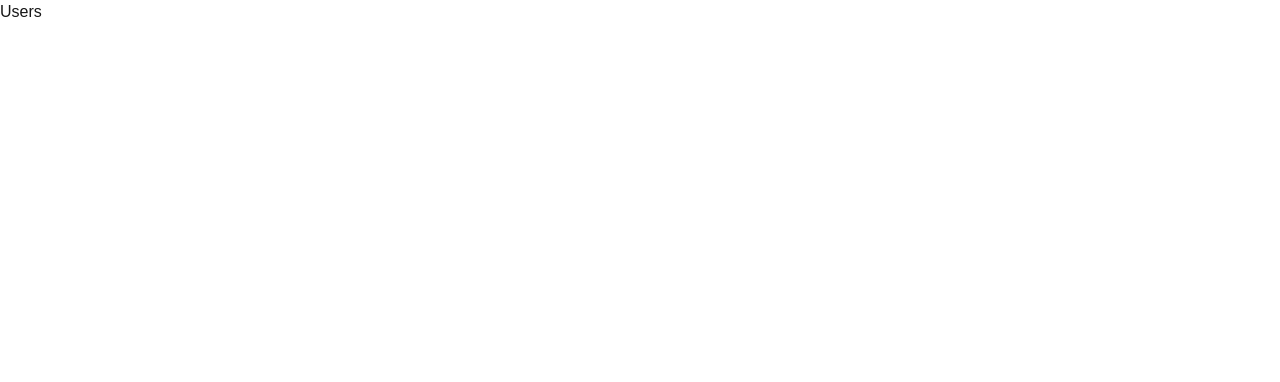
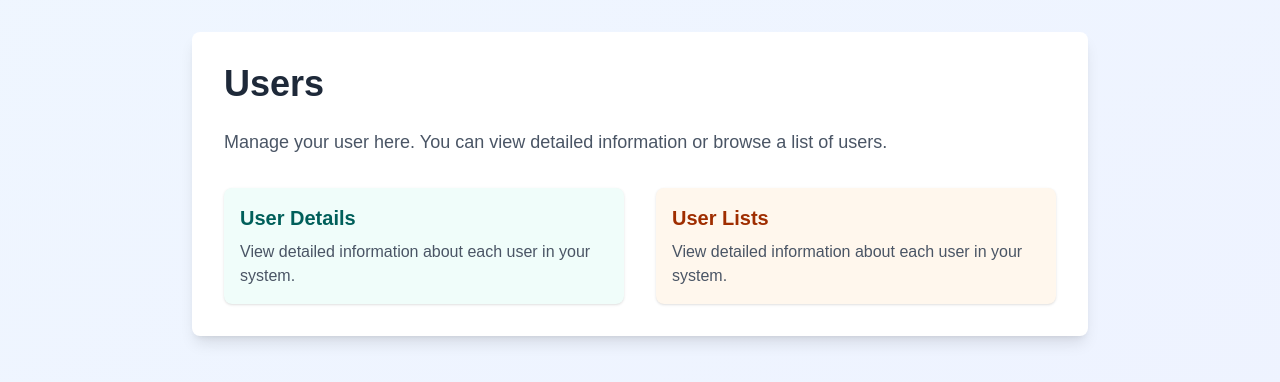
Before and after one commit to yogita-s-24/next-demos, a Next.js app: page /dashboard/users in a window 1280 px wide. Shown: the top 382 px of the page. Built offline with nearby package versions, Linux system fonts and the light colour scheme.

Commit message:
feat: Add Users page with navigation to User Details and User List

```diff
--- a/src/app/dashboard/users/page.tsx
+++ b/src/app/dashboard/users/page.tsx
@@ -1,9 +1,34 @@
+import Link from 'next/link'
 import React from 'react'
 
 const Users = () => {
   return (
-    <div>
-      Users
+    <div className='min-h-screen bg-gradient-to-br from-blue-50 to-indigo-50 p-8'>
+      <div className='max-w-4xl mx-auto bg-white rounded-lg shadow-lg p-8'>
+        <h1 className='text-4xl font-bold text-gray-800 mb-6'>Users</h1>
+        <p className='text-lg text-gray-600 mb-8'>
+          Manage your user here. You can view detailed information or browse a list of users.
+        </p>
+
+        {/* User related section */}
+        <div className='grid grid-cols-1 md:grid-cols-2 lg:grid-cols-2 gap-8'>
+
+          {/* Users details cards */}
+
+          <Link href="/dashboard/users/user-details" className='bg-teal-50 rounded-lg shadow-sm hover:shadow-md transition-shadow p-4'>
+            <h2 className="text-xl font-semibold text-teal-800 mb-2">User Details</h2>
+            <p className="text-gray-600"> View detailed information about each user in your system.</p>
+          </Link>
+
+          {/* Users list cards */}
+          <Link href="/dashboard/users/user-list" className='bg-orange-50 rounded-lg shadow-sm hover:shadow-md transition-shadow p-4'>
+            <h2 className="text-xl font-semibold text-orange-800 mb-2">User Lists</h2>
+            <p className="text-gray-600"> View detailed information about each user in your system.</p>
+          </Link>
+        </div>
+
+
+      </div>
     </div>
   )
 }
```
